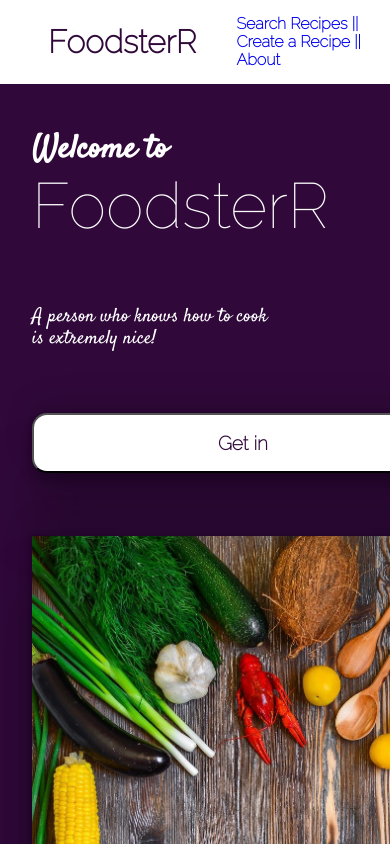
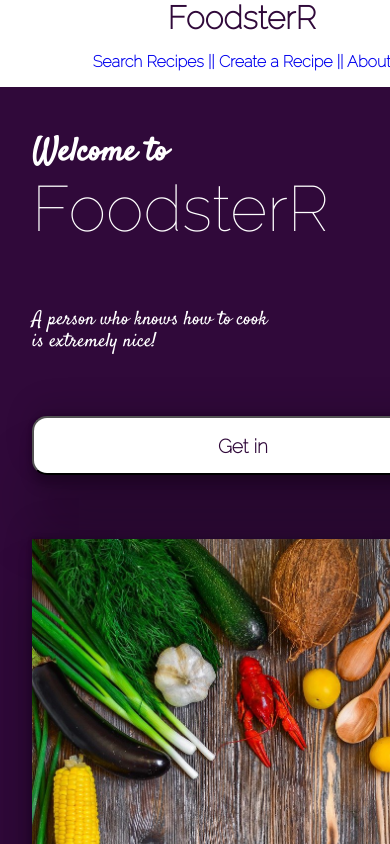
Before and after one commit to wellnahuel/PI.Food.PT07, a React (Create React App) app in the folder client/: page / in a window 390 px wide. Shown: the top 844 px of the page. Built offline with nearby package versions, Linux system fonts and the light colour scheme.

Commit message:
navbar responsive

```diff
--- a/client/src/components/Navbar/Navbar.css
+++ b/client/src/components/Navbar/Navbar.css
@@ -4,16 +4,24 @@
 	background-color: #ffffffff;
 	display: flex;
 	flex-direction: row;
-	justify-content: space-between;
+	/* 	justify-content: space-between; */
 	align-items: center;
-	height: 10vh;
+	width: 100%;
 	font-weight: bolder;
+}
+
+.nav-right {
+	display: flex;
+	width: 100%;
+	justify-content: end;
+	margin-right: 11vw;
 }
 
 .nav-left {
 	font-family: 'Raleway', cursive;
-	margin-left: 3rem;
+	margin-left: 11vw;
 	font-size: 2rem;
+	width: 100%;
 }
 
 .nav-left a {
@@ -25,10 +33,62 @@
 	font-family: 'Raleway', cursive;
 	list-style-type: none;
 	text-decoration: none;
-	padding-right: 10px;
+
 }
 
 .list-item a {
 	list-style-type: none;
 	text-decoration: none;
+
 }
+
+
+
+@media screen and (max-width: 700px) {
+
+	.navbar {
+		display: grid;
+		padding-left: 12%;
+		justify-content: center;
+		align-items: center;
+		width: 100vw;
+	}
+
+	.nav-right {
+		margin: 0;
+		display: grid;
+		text-align: center;
+		justify-items: center;
+		width: 100%;
+
+	}
+
+	.nav-left {
+		display: grid;
+		justify-content: center;
+		justify-items: center;
+		margin-left: 0;
+	}
+
+	.nav-right {
+		display: grid;
+		justify-content: center;
+		justify-items: center;
+
+	}
+
+	.list {
+		padding: 0px;
+		margin-right: 0px;
+	}
+
+	.list-item {
+		padding: 0px;
+	}
+}
+
+@media screen and (max-width: 350px) {
+	.list-item {
+		font-size: 4vw;
+	}
+}
```
